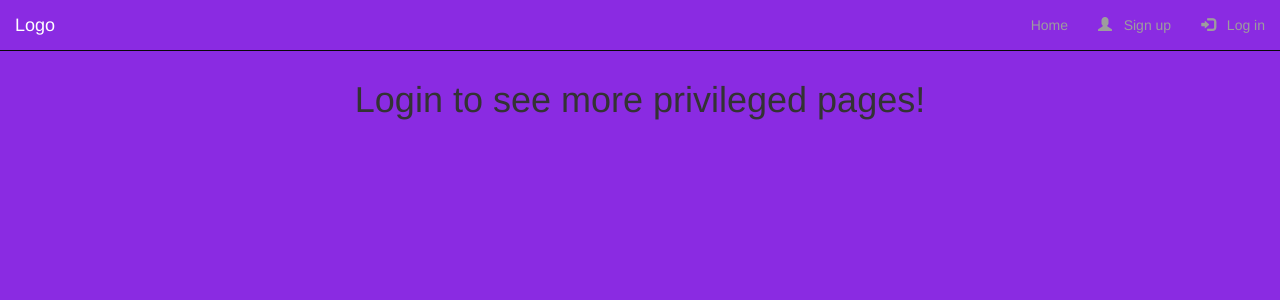
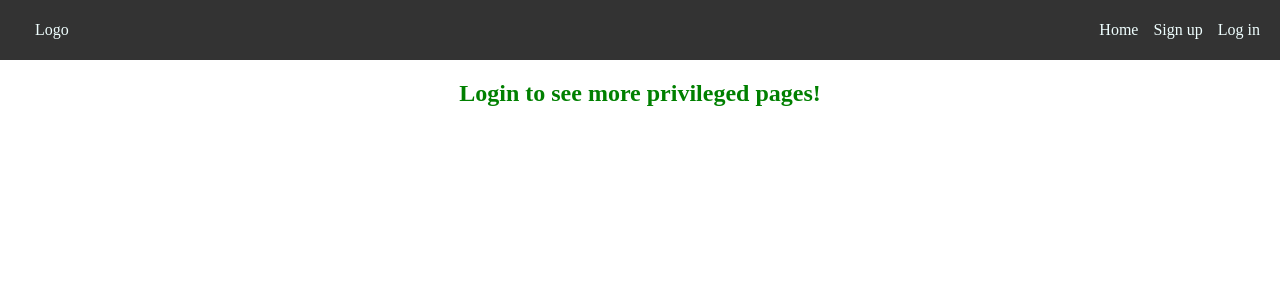
Before and after one commit to amare1990/UserRegistration, a Django app: page / in a window 1280 px wide. Shown: the top 300 px of the page. Run offline with Django 3.2, Linux system fonts and the light colour scheme; some libraries are stand-ins or nearby versions.

Commit message:
Refactor the bootstrap into plain HTML5 and CSS3

```diff
--- a/UserRegistration/settings.py
+++ b/UserRegistration/settings.py
@@ -129,11 +129,13 @@ USE_TZ = True
 # Static files (CSS, JavaScript, Images)
 # https://docs.djangoproject.com/en/3.2/howto/static-files/
 
-STATIC_URL = '/static/'
+STATIC_URL = 'static/'
 STATICFILES_DIRS = [
-    BASE_DIR / "static"
+    BASE_DIR / "static",
 ]
 
+
+# LOGIN_REDIRECT_URL = 'index'
 
 # Default primary key field type
 # https://docs.djangoproject.com/en/3.2/ref/settings/#default-auto-field
--- /dev/null
+++ b/static/index.css
@@ -0,0 +1,40 @@
+body {
+  /* display: flex; */
+  /* width: 90%; */
+  margin: 0 auto;
+  /* background-color: red; */
+}
+
+.navbar-main {
+  background-color: #333;
+  display: flex;
+  justify-content: space-between;
+  align-items: center;
+  padding: 5px 20px;
+}
+
+.welcome-body {
+  /* background-color: violet; */
+}
+
+.welcome-message {
+  color: green;
+  text-align: center;
+}
+
+.welcome-message span {
+  font-size: 60px;
+}
+
+.ul-links {
+  display: flex;
+  padding-left: 15px;
+  list-style: none;
+}
+
+.nav-link {
+  text-decoration: none;
+  padding-left: 15px;
+  color: azure;
+  /* font-size: 16px; */
+}
--- a/templates/static/index.css
+++ /dev/null
@@ -1,3 +0,0 @@
-.container-fluid {
-  background-color: blueviolet;
-}
--- a/templates/user/templates/index.html
+++ b/templates/user/templates/index.html
@@ -6,27 +6,14 @@
 <head>
   <meta charset="utf-8">
   <meta name="viewport" content="width=device-width, initial-scale=1">
-  <meta name="title" content="project">
+  <meta name="title" content="Django email confirmation">
   <meta http-equiv="Content-Type" content="text/html; charset=utf-8">
   <meta name="language" content="English">
-  <meta name="author" content="vinayak sharma">
+  <meta name="author" content="Amare Kassa">
 
   <title>{{title}}</title>
 
 
-  <!-- bootstrap file -->
-  <link rel="stylesheet" href="https://maxcdn.bootstrapcdn.com/bootstrap/3.3.7/css/bootstrap.min.css" />
-  <script src="https://ajax.googleapis.com/ajax/libs/jquery/3.3.1/jquery.min.js"></script>
-  <script src="https://maxcdn.bootstrapcdn.com/bootstrap/3.3.7/js/bootstrap.min.js"></script>
-  <!-- bootstrap file-->
-
-  <!-- jQuery -->
-  <script src="https://code.jquery.com/jquery-3.3.1.slim.min.js" integrity="sha384-q8i/X+965DzO0rT7abK41JStQIAqVgRVzpbzo5smXKp4YfRvH+8abtTE1Pi6jizo" crossorigin="anonymous"></script>
-
-  <link rel="stylesheet" href="https://cdnjs.cloudflare.com/ajax/libs/font-awesome/4.7.0/css/font-awesome.min.css">
-
-
-  <!-- main css -->
   <link rel="stylesheet" type="text/css" href="{% static "index.css" %}" />
 
 
@@ -48,51 +35,38 @@
 
 </head>
 
-<body class="container-fluid">
-
-
-  <header class="row">
-
-    <!-- navbar-->
-    <nav class="navbar navbar-inverse navbar-fixed-top">
-      <div class="container-fluid">
-        <div class="navbar-header">
-          <button class="navbar-toggle" data-toggle="collapse" data-target="#mainNavBar">
-            <span class="icon-bar"></span>
-            <span class="icon-bar"></span>
-            <span class="icon-bar"></span>
-            <span class="icon-bar"></span>
-          </button>
-          <a class="navbar-brand" class="styleheader" href="{% url 'index' %}">Logo</a>
+<body>
+<nav>
+  <header class="header-primary">
+    <nav class="navbar-main">
+      <div>
+        <a href="{% url 'index' %}" class="nav-link">Logo</a>
       </div>
-        <div class="collapse navbar-collapse" id="mainNavBar">
-          <ul class="nav navbar-nav navbar-right">
-            <li><a href="{% url 'index' %}">Home</a></li>
+      <ul class="ul-links">
+        <li class="link-item"><a href="{% url 'index' %}" class="nav-link">Home</a></li>
 
         {% if user.is_authenticated %}
-            <li><a href="{% url 'logout' %}"><span class="glyphicon glyphicon-log-out"></span> &nbsp; Logout</a></li>
+        <li class="link-item"><a href="{% url 'logout' %}" class="nav-link">Logout</a></li>
         {% else %}
-            <li><a href="{% url 'register' %}"><span class="glyphicon glyphicon-user"></span> &nbsp; Sign up</a></li>
-            <li><a href="{% url 'login' %}"><span class="glyphicon glyphicon-log-in"></span> &nbsp; Log in</a></li>
+        <li class="link-item"><a href="{% url 'register' %}" class="nav-link">Sign up</a></li>
+        <li class="link-item"><a href="{% url 'login' %}" class="nav-link"> Log in</a></li>
         {% endif %}
 
       </ul>
-        </div>
-      </div>
   </nav>
+
 </header>
-  <br/>
-  <br>
-  <br>
-  <div class="row">
+
+  <div class="welcome-body">
     {% block start %}
       {% if user.is_authenticated %}
-        <center><h1>Welcome back {{user.username}}!</h1></center>
+        <h1 class="welcome-message">Welcome back <span> {{user.username}}!</span></h1>
       {% else %}
-        <center><h1>Login to see more privileged pages!</h1></center>
+        <h1 class="welcome-message">Login to see more privileged pages!</h1>
       {% endif %}
-    {% endblock %}
+    {% endblock start %}
   </div>
+
+
 </body>
-
 </html>
--- a/templates/user/templates/login.html
+++ b/templates/user/templates/login.html
@@ -12,7 +12,7 @@
       </fieldset>
     {% endfor %}
    <center>
-    <button style="background: black; font-size: 2rem; padding:1%;" class="btn btn-outline-info" type="submit"><span class="glyphicon glyphicon-log-in"></span> &nbsp; Login</button>
+    <button style="font-size: 2rem; padding:1%;" class="btn btn-outline-info" type="submit"><span class="glyphicon glyphicon-log-in"></span> &nbsp; Login</button>
   </center>
   <br/>
   <sub style="text-align: left;"><a href="{% url 'register' %}" style="text-decoration: none; color: blue; padding:2%; cursor:pointer; margin-right:2%;">Don't have an account yet,sign up</a></sub>
```
Also changed, not shown: db.sqlite3. Lines whose indentation alone changed are shown as unchanged.
